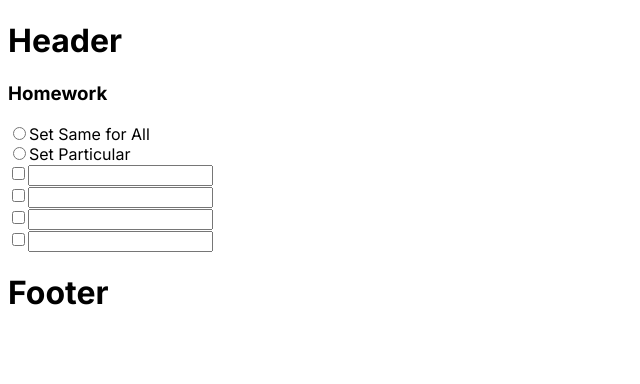
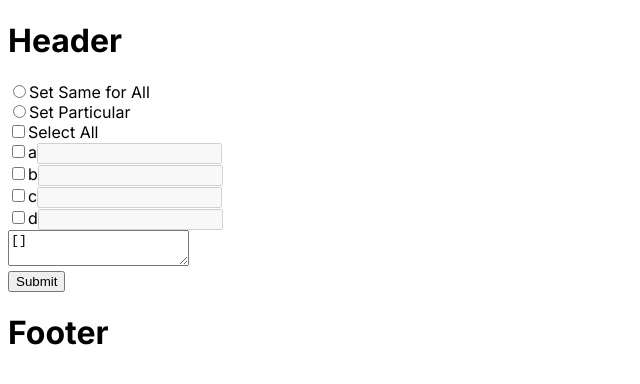
Before and after one commit to loredonrj/nextjs, a Next.js app: page /myform in a window 1280 px wide. Shown: the top 384 px of the page, without its empty margins (0-640 px from the left). Built offline with nearby package versions, Linux system fonts and the light colour scheme.

Commit message:
updated code

```diff
--- a/src/app/myform/page.js
+++ b/src/app/myform/page.js
@@ -1,114 +1,364 @@
 
 'use client'
-import React, { useState, Use } from "react";
-import '../styles.css'
-import Checkbox from '../components/forms/checkbox';
-import Input from "../components/forms/input";
-import Radio from "../components/forms/radio";
+// import React, { useState, Use } from "react";
+// import '../styles.css'
+// import Checkbox from '../components/forms/checkbox';
+// import Input from "../components/forms/input";
+// import Radio from "../components/forms/radio";
 
-export default function App() {
+// export default function App() {
 
 
-  return(
-  <div>
-  <SameForAll/>
-  <EnterSameValue />
+//   return(
+//   <div>
+//   <SameForAll/>
+//   <EnterSameValue />
 
-  </div>
-)};
+//   </div>
+// )};
 
 
-function SameForAll(){
-  const [selected, setSelected] = useState("");
+// function SameForAll(){
+//   const [selected, setSelected] = useState("");
 
-  const changeHandler = e => {
-    setSelected(e.target.value);
+//   const changeHandler = e => {
+//     setSelected(e.target.value);
+//   };
+
+
+// return (
+//   <>
+//     <h3>Homework</h3>
+//     <section>
+//     <input type="radio" name="choice" value="same-for-all" checked={selected === "same-for-all"}
+//       onChange={changeHandler}
+//     />
+//     <label for="same-for-all">Set Same for All</label>
+//     </section>
+
+//     <section>
+//     <div aria-hidden={selected !== "same-for-all" ? true : false}>
+//     <label for="same-value">Enter Same Value</label>
+//     <input type="text" id="same-value" name="same-value" onChange={changeHandler} />
+//     </div>
+//     </section>
+
+//     <section>
+//     <input
+//       type="radio"
+//       name="choice"
+//       value="set-particular"
+//       id="set-particular"
+//       checked={selected === "set-particular"}
+//       onChange={changeHandler}
+//     />
+//     <label for="set-particular">Set Particular</label>
+
+//     <div aria-hidden={selected !== "set-particular" ? true : false}>
+//     </div>
+//     </section>
+// </>
+// )}
+
+// // SET INPUT FIELDS_________________________________________________
+// function EnterSameValue() {
+//   const [text, setText] = useState("");
+//   const [showA, setShowA] = useState(true);
+//   const [showB, setShowB] = useState(true);
+//   const [showC, setShowC] = useState(true);
+//   const [showD, setShowD] = useState(true);
+
+// // UPDATE INPUT TEXT FIELDS AFTER ENTERED TEXT EVENT______________________________________
+
+//   const handleInputChange = (event) => {
+//     setText(event.target.value);
+//     setShowA(true);
+//     setShowB(true);
+//     setShowC(true);
+//     setShowD(true);
+
+//   };
+// //RENDER INPUT FIELDS with Same Value
+//   return (
+//     <div >
+//       <input aria-hidden={true} label='Enter Same Value' onChange={handleInputChange} />
+//       {showA && <A text={text} />}
+//       {showB && <B text={text} />}
+//       {showC && <C text={text} />}
+//       {showD && <D text={text} />}
+//     </div>
+//   );
+// }
+
+// //Row A
+// function A(props) {
+//   const { text } = props;
+//   return <div><input type="checkbox" id="a" name="a" value="" label="a"/><input name="value-a" label=" " placeholder={text}/> </div>;
+// }
+
+// //Row B
+// function B(props) {
+//   const { text } = props;
+//   return <div><input type="checkbox" id="b" name="b" value="b" label="b"/><input name="value-b" label=" " placeholder={text}/> </div>;
+// }
+
+// //Row C
+// function C(props) {
+//   const { text } = props;
+//   return <div><input type="checkbox" id="c" name="c" value="c" label="c"/><input name="value-c" label=" " placeholder={text}/> </div>;
+// }
+// //Row D
+// function D(props) {
+//   const { text } = props;
+//   return <div><input type="checkbox" id="d" name="d" value="d" label="d"/><input name="value-d" label=" " placeholder={text}/> </div>;
+// }
+
+
+import React, { useState, useEffect, useRef } from "react";
+
+const Form = () => {
+  const [isSameForAll, setIsSameForAll] = useState(false);
+  const [isParticular, setIsParticular] = useState(false);
+  const [enterSameValue, setEnterSameValue] = useState("");
+  const [selectAll, setSelectAll] = useState(false);
+  const [componentValues, setComponentValues] = useState([]);
+  const component5Ref = useRef();
+  const component6Ref = useRef();
+  const component7Ref = useRef();
+  const component8Ref = useRef();
+
+  useEffect(() => {
+    if (isParticular) {
+      setEnterSameValue("");
+    }
+  }, [isParticular]);
+
+  useEffect(() => {
+    if (enterSameValue !== "") {
+      const updatedComponentValues = componentValues.map((componentValue) => {
+        return {
+          ...componentValue,
+          value: enterSameValue,
+        };
+      });
+      setComponentValues(updatedComponentValues);
+    }
+  }, [enterSameValue]);
+
+  useEffect(() => {
+    if (selectAll) {
+      setIsSameForAll(true);
+      setIsParticular(false);
+      setEnterSameValue("");
+    }
+  }, [selectAll]);
+
+  const handleCheckboxChange = (event, name) => {
+    const isChecked = event.target.checked;
+    const updatedComponentValues = componentValues.map((componentValue) => {
+      if (componentValue.name === name) {
+        return {
+          ...componentValue,
+          checked: isChecked,
+        };
+      }
+      return componentValue;
+    });
+    setComponentValues(updatedComponentValues);
   };
 
+  const handleInputChange = (event, name) => {
+    const updatedComponentValues = componentValues.map((componentValue) => {
+      if (componentValue.name === name) {
+        return {
+          ...componentValue,
+          value: event.target.value.toUpperCase(),
+        };
+      }
+      return componentValue;
+    });
+    setComponentValues(updatedComponentValues);
+  };
 
-return (
-  <>
-    <h3>Homework</h3>
-    <section>
-    <input type="radio" name="choice" value="same-for-all" checked={selected === "same-for-all"}
-      onChange={changeHandler}
-    />
-    <label for="same-for-all">Set Same for All</label>
-    </section>
+  const handleSelectAllChange = (event) => {
+    setSelectAll(event.target.checked);
+  };
 
-    <section>
-    <div aria-hidden={selected !== "same-for-all" ? true : false}>
-    <label for="same-value">Enter Same Value</label>
-    <input type="text" id="same-value" name="same-value" onChange={changeHandler} />
-    </div>
-    </section>
+  const handleComponent5CheckboxChange = (event) => {
+    handleCheckboxChange(event, "a");
+  };
 
-    <section>
-    <input
-      type="radio"
-      name="choice"
-      value="set-particular"
-      id="set-particular"
-      checked={selected === "set-particular"}
-      onChange={changeHandler}
-    />
-    <label for="set-particular">Set Particular</label>
+  const handleComponent6CheckboxChange = (event) => {
+    handleCheckboxChange(event, "b");
+  };
 
-    <div aria-hidden={selected !== "set-particular" ? true : false}>
-    </div>
-    </section>
-</>
-)}
+  const handleComponent7CheckboxChange = (event) => {
+    handleCheckboxChange(event, "c");
+  };
 
-// SET INPUT FIELDS_________________________________________________
-function EnterSameValue() {
-  const [text, setText] = useState("");
-  const [showA, setShowA] = useState(true);
-  const [showB, setShowB] = useState(true);
-  const [showC, setShowC] = useState(true);
-  const [showD, setShowD] = useState(true);
+  const handleComponent8CheckboxChange = (event) => {
+    handleCheckboxChange(event, "d");
+  };
 
-// UPDATE INPUT TEXT FIELDS AFTER ENTERED TEXT EVENT______________________________________
+  const handleComponent5InputChange = (event) => {
+    handleInputChange(event, "a");
+  };
 
-  const handleInputChange = (event) => {
-    setText(event.target.value);
-    setShowA(true);
-    setShowB(true);
-    setShowC(true);
-    setShowD(true);
+  const handleComponent6InputChange = (event) => {
+    handleInputChange(event, "b");
+  };
 
+  const handleComponent7InputChange = (event) => {
+    handleInputChange(event, "c");
   };
-//RENDER INPUT FIELDS with Same Value
+
+  const handleComponent8InputChange = (event) => {
+    handleInputChange(event, "d");
+  };
+
+  useEffect(() => {
+    if (!isSameForAll) {
+      setComponentValues([]);
+    }
+  }, [isSameForAll]);
+
+  useEffect(() => {
+    if (isSameForAll) {
+      setComponentValues([
+        { name: "a", checked: false, value: enterSameValue.toUpperCase() },
+        { name: "b", checked: false, value: enterSameValue.toUpperCase() },
+        { name: "c", checked: false, value: enterSameValue.toUpperCase() },
+        { name: "d", checked: false, value: enterSameValue.toUpperCase() },
+      ]);
+    }
+  }, [isSameForAll, enterSameValue]);
+
+  const handleFormSubmit = (event) => {
+    event.preventDefault();
+    console.log(componentValues);
+  };
+
   return (
-    <div >
-      <input aria-hidden={true} label='Enter Same Value' onChange={handleInputChange} />
-      {showA && <A text={text} />}
-      {showB && <B text={text} />}
-      {showC && <C text={text} />}
-      {showD && <D text={text} />}
-    </div>
+    <form onSubmit={handleFormSubmit}>
+      <div>
+        <label>
+          <input
+            type="radio"
+            checked={isSameForAll}
+            onChange={() => setIsSameForAll(true)}
+          />
+          Set Same for All
+        </label>
+      </div>
+      <div>
+        <label>
+          <input
+            type="radio"
+            checked={isParticular}
+            onChange={() => setIsParticular(true)}
+          />
+          Set Particular
+        </label>
+      </div>
+      {isSameForAll && (
+        <div>
+          <label>
+            Enter same value:
+            <input
+              type="text"
+              value={enterSameValue}
+              onChange={(event) => setEnterSameValue(event.target.value)}
+            />
+          </label>
+        </div>
+      )}
+      <div>
+        <label>
+          <input
+            type="checkbox"
+            checked={selectAll}
+            onChange={handleSelectAllChange}
+          />
+          Select All
+        </label>
+      </div>
+      <div>
+        <label>
+          <input
+            type="checkbox"
+            checked={componentValues.find((c) => c.name === "a")?.checked || false}
+            onChange={handleComponent5CheckboxChange}
+          />
+          a
+        </label>
+        <input
+          type="text"
+          disabled={!componentValues.find((c) => c.name === "a")?.checked}
+          value={componentValues.find((c) => c.name === "a")?.value || ""}
+          onChange={handleComponent5InputChange}
+          ref={component5Ref}
+        />
+      </div>
+      <div>
+        <label>
+          <input
+            type="checkbox"
+            checked={componentValues.find((c) => c.name === "b")?.checked || false}
+            onChange={handleComponent6CheckboxChange}
+          />
+          b
+        </label>
+        <input
+          type="text"
+          disabled={!componentValues.find((c) => c.name === "b")?.checked}
+          value={componentValues.find((c) => c.name === "b")?.value || ""}
+          onChange={handleComponent6InputChange}
+          ref={component6Ref}
+        />
+      </div>
+      <div>
+        <label>
+          <input
+            type="checkbox"
+            checked={componentValues.find((c) => c.name === "c")?.checked || false}
+            onChange={handleComponent7CheckboxChange}
+          />
+          c
+        </label>
+        <input
+          type="text"
+          disabled={!componentValues.find((c) => c.name === "c")?.checked}
+          value={componentValues.find((c) => c.name === "c")?.value || ""}
+          onChange={handleComponent7InputChange}
+          ref={component7Ref}
+        />
+      </div>
+      <div>
+        <label>
+          <input
+            type="checkbox"
+            checked={componentValues.find((c) => c.name === "d")?.checked || false}
+            onChange={handleComponent8CheckboxChange}
+          />
+          d
+        </label>
+        <input
+          type="text"
+          disabled={!componentValues.find((c) => c.name === "d")?.checked}
+          value={componentValues.find((c) => c.name === "d")?.value || ""}
+          onChange={handleComponent8InputChange}
+          ref={component8Ref}
+        />
+      </div>
+      <div>
+        <textarea
+          value={JSON.stringify(componentValues)}
+          readOnly
+        />
+      </div>
+      <button type="submit">Submit</button>
+    </form>
   );
-}
+};
 
-//Row A
-function A(props) {
-  const { text } = props;
-  return <div><input type="checkbox" id="a" name="a" value="" label="a"/><input name="value-a" label=" " placeholder={text}/> </div>;
-}
-
-//Row B
-function B(props) {
-  const { text } = props;
-  return <div><input type="checkbox" id="b" name="b" value="b" label="b"/><input name="value-b" label=" " placeholder={text}/> </div>;
-}
-
-//Row C
-function C(props) {
-  const { text } = props;
-  return <div><input type="checkbox" id="c" name="c" value="c" label="c"/><input name="value-c" label=" " placeholder={text}/> </div>;
-}
-//Row D
-function D(props) {
-  const { text } = props;
-  return <div><input type="checkbox" id="d" name="d" value="d" label="d"/><input name="value-d" label=" " placeholder={text}/> </div>;
-}
+export default Form;
```
